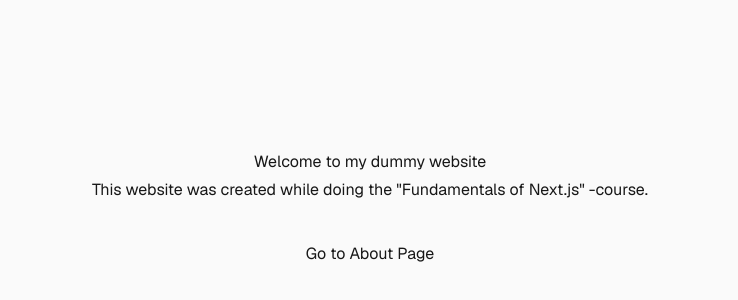
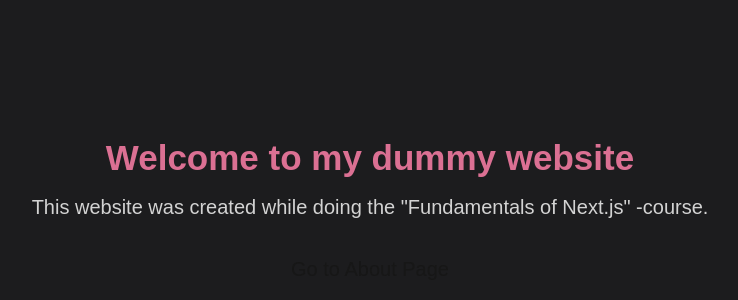
Before and after one commit to KaritaLaine/Fundamentals-of-Next.js, a Next.js app in the folder 1-next.js-basics/: page / in a window 1280 px wide. Shown: the part 192-492 px from the top of the page, without its empty margins (270-1008 px from the left). Built offline with nearby package versions, Linux system fonts and the light colour scheme.

Commit message:
task5: style home page using a css stylesheet

```diff
--- /dev/null
+++ b/1-next.js-basics/app/home/home.module.css
@@ -0,0 +1,28 @@
+.layout {
+	display: flex;
+	flex-direction: column;
+	justify-content: center;
+	align-items: center;
+	gap: 2rem;
+	min-height: 100vh;
+	background-color: #1c1c1e;
+	font-size: 20px;
+}
+
+.textContainer {
+	display: flex;
+	flex-direction: column;
+	align-items: center;
+	gap: 0.5rem;
+	text-align: center;
+}
+
+.textContainer h1 {
+	font-size: 35px;
+	font-weight: 700;
+	color: palevioletred;
+}
+
+.textContainer p {
+	color: lightgray;
+}
--- a/1-next.js-basics/app/page.tsx
+++ b/1-next.js-basics/app/page.tsx
@@ -1,9 +1,10 @@
 import Link from "next/link";
+import styles from "./home/home.module.css";
 
 export default function Home() {
 	return (
-		<div className="flex flex-col flex-1 items-center justify-center bg-zinc-50 font-sans dark:bg-black gap-10">
-			<div className="flex flex-col items-center gap-1">
+		<div className={styles.layout}>
+			<div className={styles.textContainer}>
 				<h1> Welcome to my dummy website </h1>
 				<p>
 					This website was created while doing the "Fundamentals of Next.js"
```
